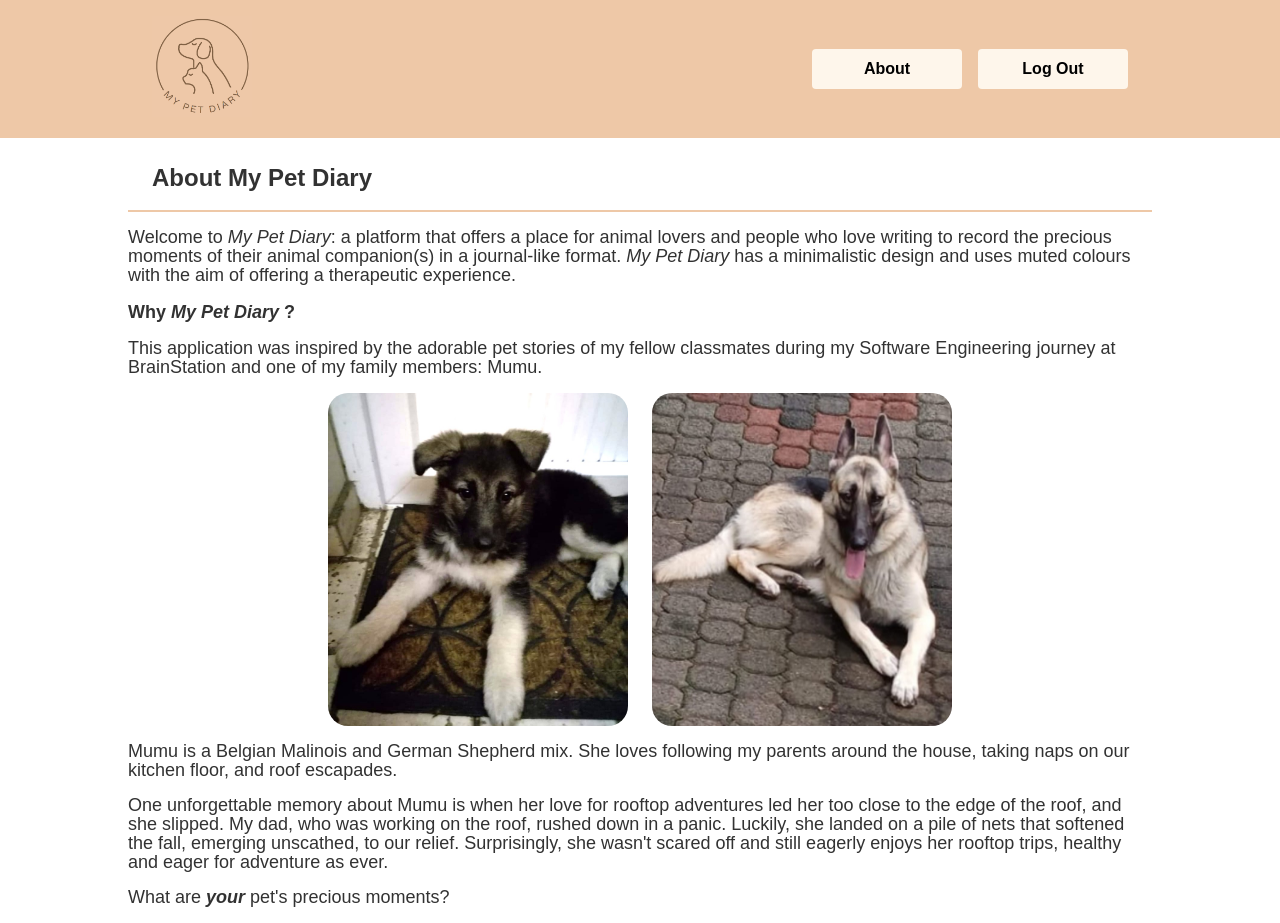
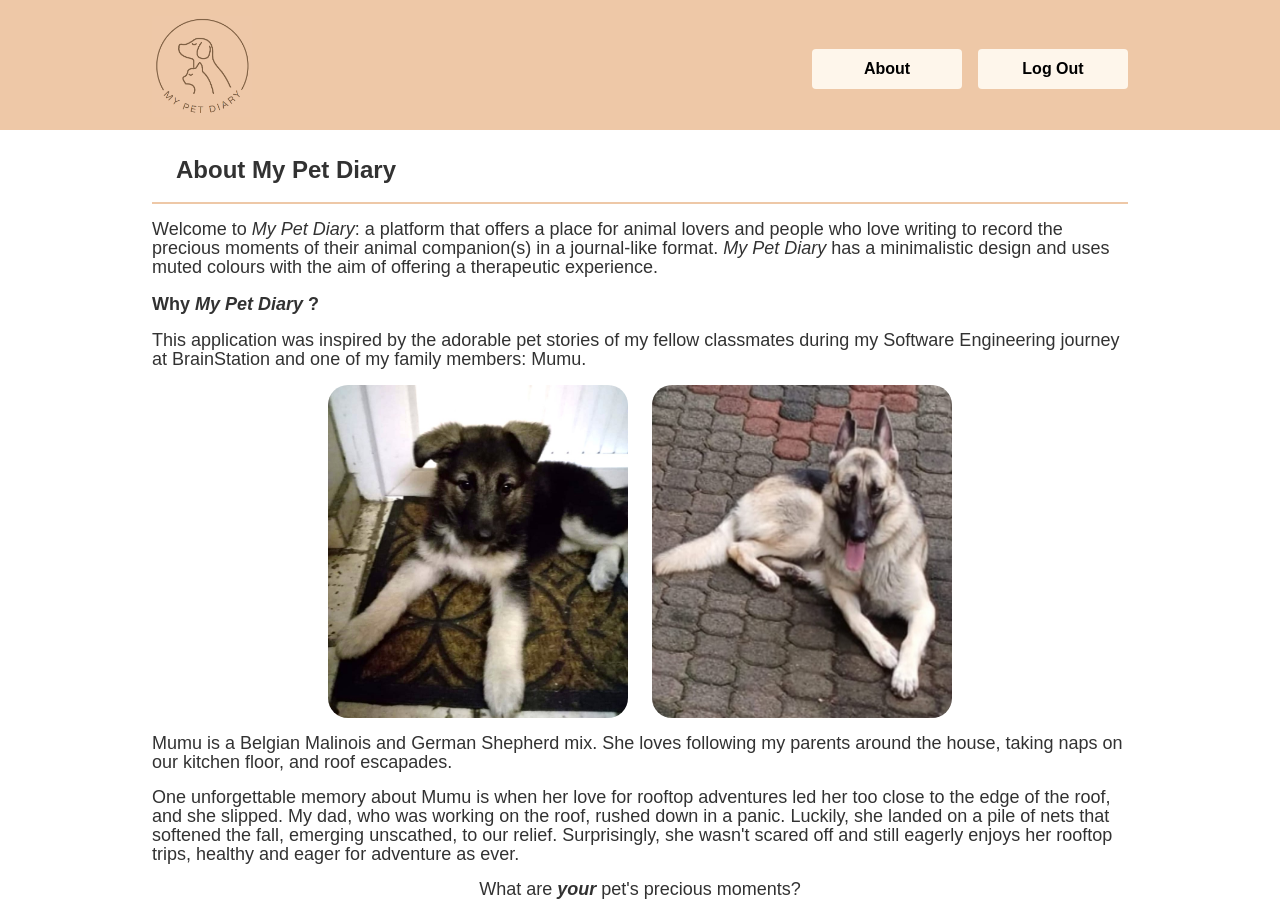
Before and after one commit to Shina-NYK/my-pet-diary, a React (Vite) app: page /about in a window 1280 px wide. Built offline with nearby package versions, Linux system fonts and the light colour scheme; no server answers; a web font is replaced by a local one.

Commit message:
Fix padding in Header and minor styling changes in Aboutpage

```diff
--- a/src/components/Header/Header.scss
+++ b/src/components/Header/Header.scss
@@ -9,7 +9,7 @@
         @include flex-row($gap: 0);
         justify-content: space-between;
         width: 100%;
-        padding: $spacing-16 $spacing-24;
+        padding: $spacing-16 $spacing-24 0.5rem $spacing-24;
 
         @include desktop {
             width: 80vw;
--- a/src/pages/AboutPage/AboutPage.jsx
+++ b/src/pages/AboutPage/AboutPage.jsx
@@ -52,7 +52,7 @@ function AboutPage() {
                         still eagerly enjoys her rooftop trips, healthy and
                         eager for adventure as ever.
                     </p>
-                    <p className="about__idea-details">
+                    <p className="about__idea-details about__idea-details--last">
                         What are <em className="text-bold">your</em> pet's
                         precious moments?
                     </p>
--- a/src/pages/AboutPage/AboutPage.scss
+++ b/src/pages/AboutPage/AboutPage.scss
@@ -3,6 +3,7 @@
 
 .about {
     &__section {
+        padding: 0 $spacing-24 $spacing-24;
         @include flex-col($gap: 0);
         @include desktop {
             width: 80vw;
@@ -27,6 +28,9 @@
         width: 18.75rem;
         border-radius: 20px;
     }
+    &__idea-details--last {
+        margin: auto;
+    }
 }
 
 .text-bold {
```
